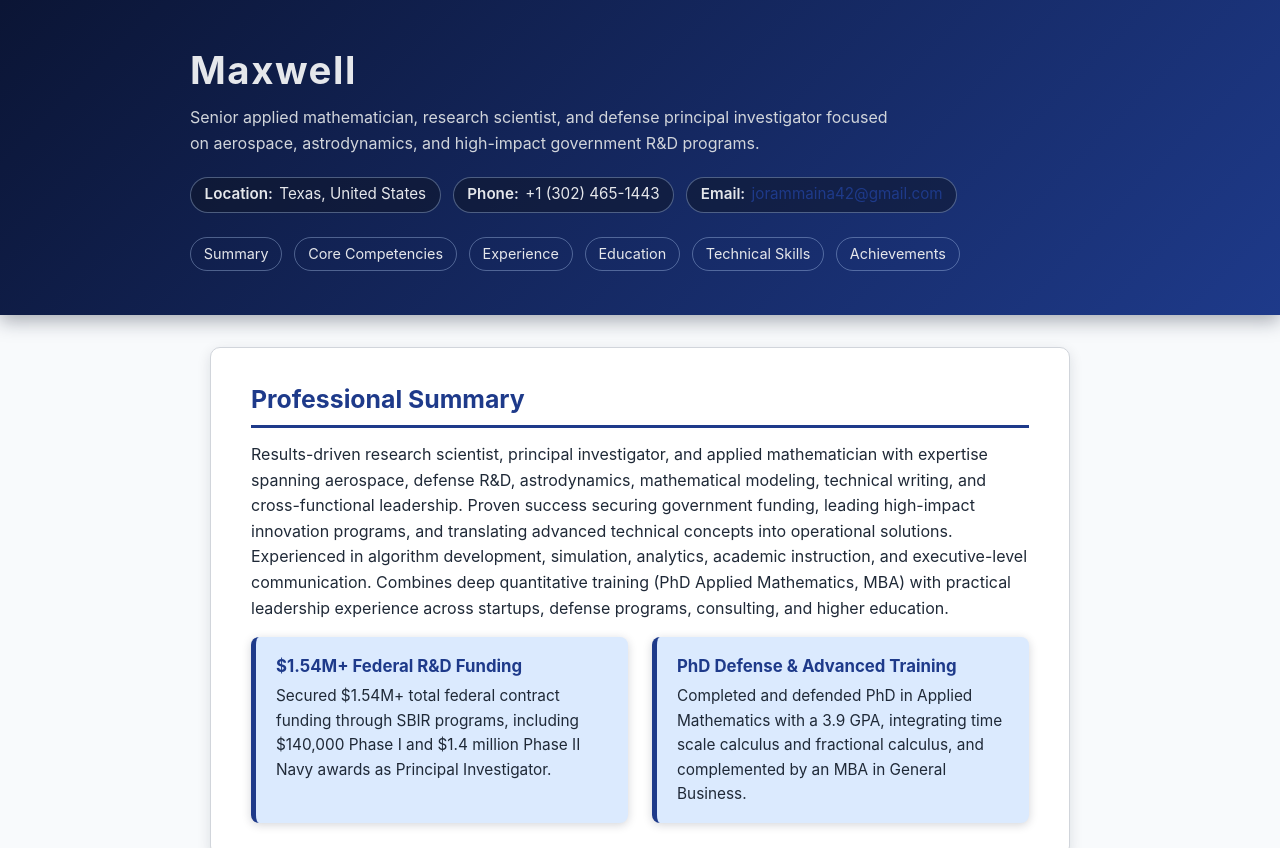
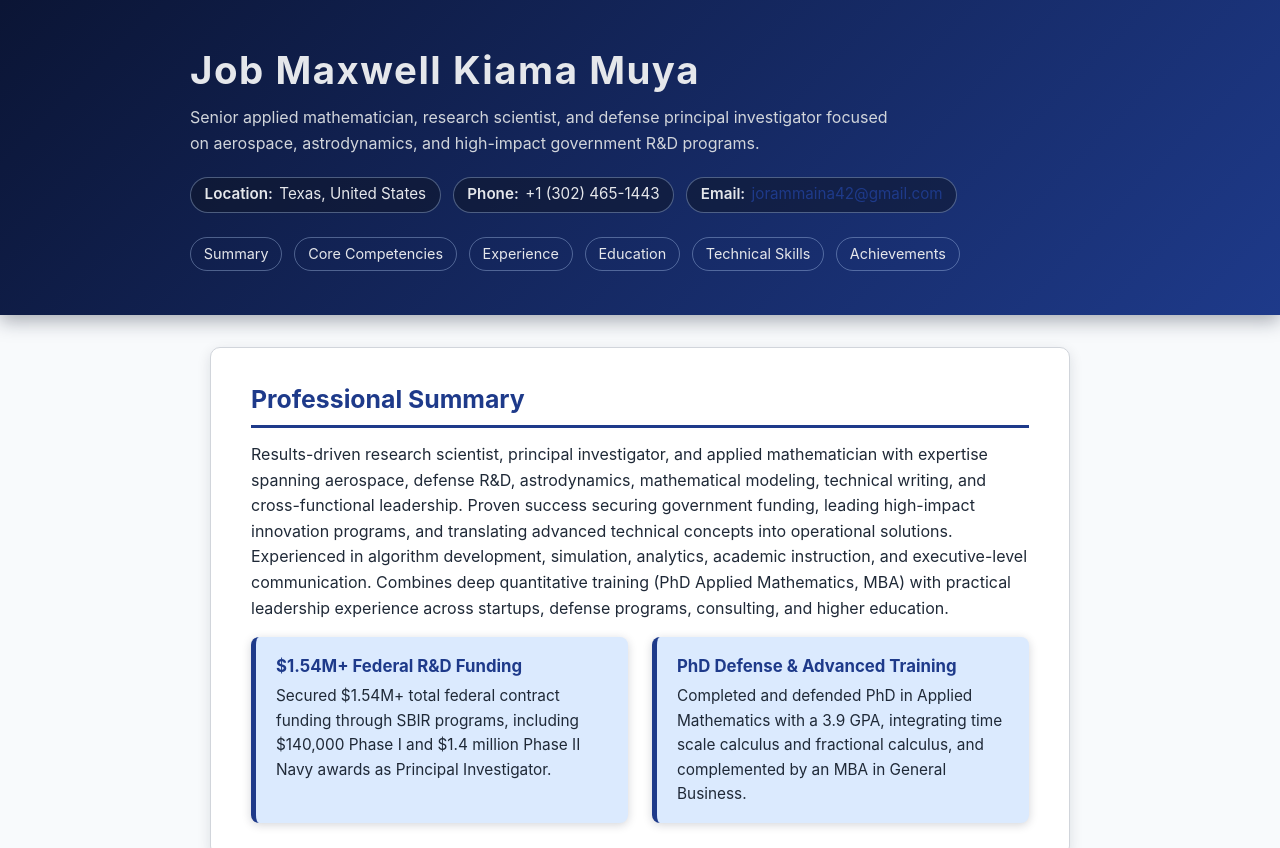
Before and after one commit to Joram-tec/Max-Port, a plain HTML site: page index.html in a window 1280 px wide. Shown: the top 848 px of the page. Drawn offline with Linux system fonts and the light colour scheme.

Commit message:
Updates to full name

```diff
--- a/index.html
+++ b/index.html
@@ -321,7 +321,7 @@
   <header>
     <div class="header-inner">
       <div class="name-tagline">
-        <h1>Maxwell</h1>
+        <h1>Job Maxwell Kiama Muya</h1>
         <p>
           Senior applied mathematician, research scientist, and defense principal investigator
           focused on aerospace, astrodynamics, and high-impact government R&amp;D programs.
@@ -594,7 +594,7 @@
   </main>
 
   <footer class="site-footer" role="contentinfo">
-  <p>Portfolio website for Maxwell | Applied Mathematics, Aerospace, and Defense R&amp;D.</p>
+  <p>Portfolio website for Job Maxwell Kiama Muya | Applied Mathematics, Aerospace, and Defense R&amp;D.</p>
   <p>Built as a static single-page site for fast, global deployment.</p>
 </footer>
 </body>
```
